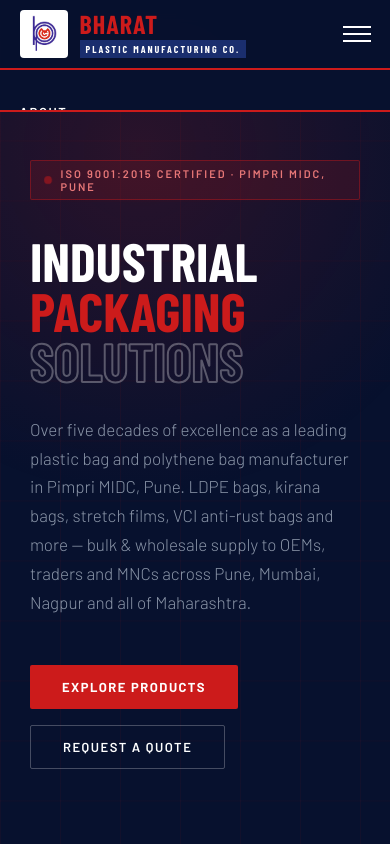
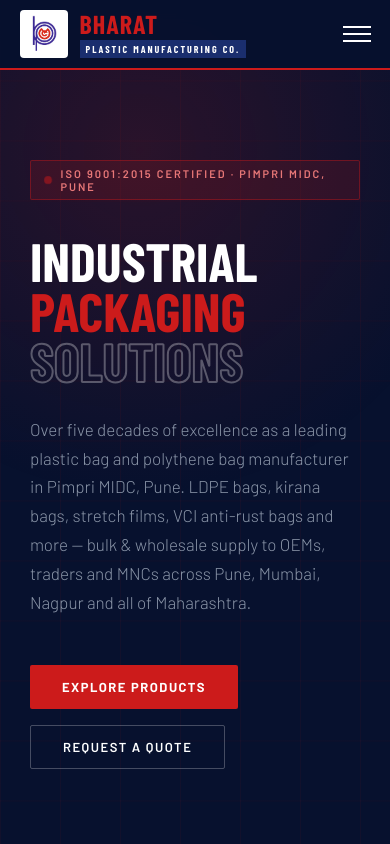
Before and after one commit to khushlunkad123-oss/Bharat-Plastic, a plain HTML site: page index.html in a window 390 px wide. Shown: the top 844 px of the page. Drawn offline with nearby package versions, Linux system fonts and the light colour scheme; a web font is replaced by a local one.

Commit message:
Add files via upload

```diff
--- a/assets/css/styles.css
+++ b/assets/css/styles.css
@@ -340,16 +340,10 @@ a.product-card:visited{color:inherit;}
     transform: translateY(-7px) rotate(-45deg);
   }
 
-@media (max-width: 900px) {
-  .reveal {
-    opacity: 1 !important;
-    transform: none !important;
-  }
-}
 
   /* ── Hide desktop nav links ─────────────────────────────── */
   .nav-links {
-    position: absolute;
+    position: fixed;
     top: 70px;
     left: 0;
     right: 0;
@@ -357,17 +351,19 @@ a.product-card:visited{color:inherit;}
     flex-direction: column;
     align-items: flex-start;
     gap: 0;
-    padding: 20px 5%;
+    padding: 0 5%;
 
     max-height: 0;
     overflow: hidden;
-    transition: max-height 0.35s ease;
-    border-bottom: 2px solid var(--red);
+    transition: all 0.35s ease;
+    border-bottom: none;
   }
 
   /* Show dropdown when open */
   nav.nav-open .nav-links {
-    max-height: 500px;
+    padding: 20px 5%;
+    max-height: 100vh;
+    border-bottom: 2px solid var(--red);
   }
 
   /* Mobile link styles */
@@ -395,3 +391,11 @@ a.product-card:visited{color:inherit;}
   }
 
 }
+
+
+@media (max-width: 900px) {
+  .reveal {
+    opacity: 1 !important;
+    transform: none !important;
+  }
+}
```
